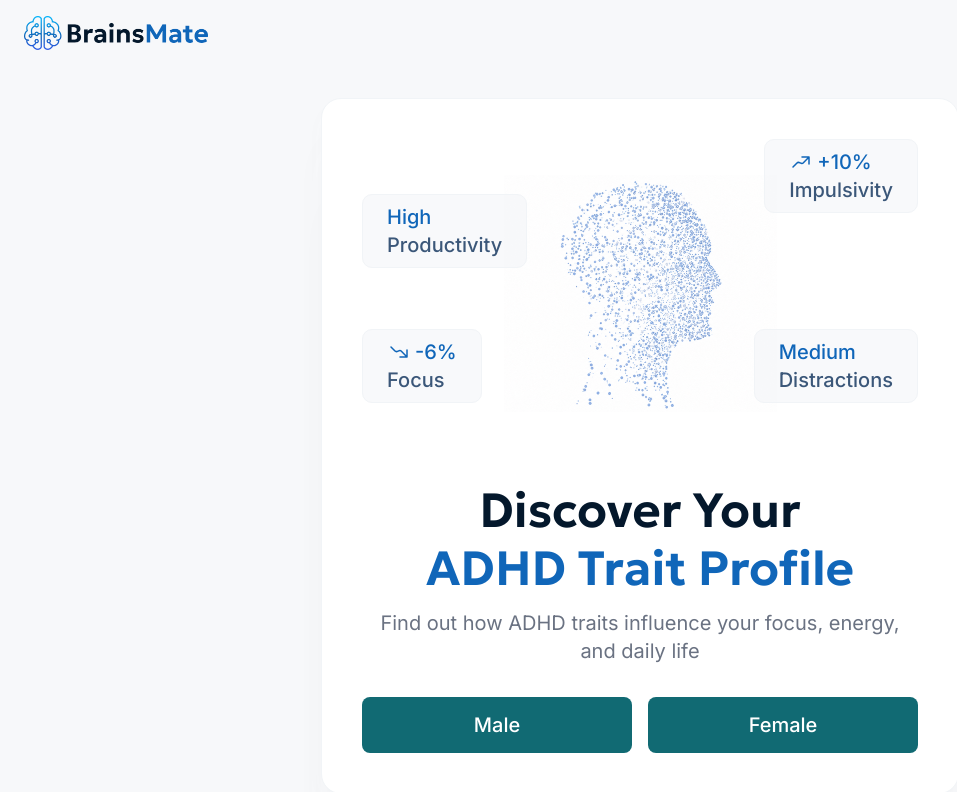
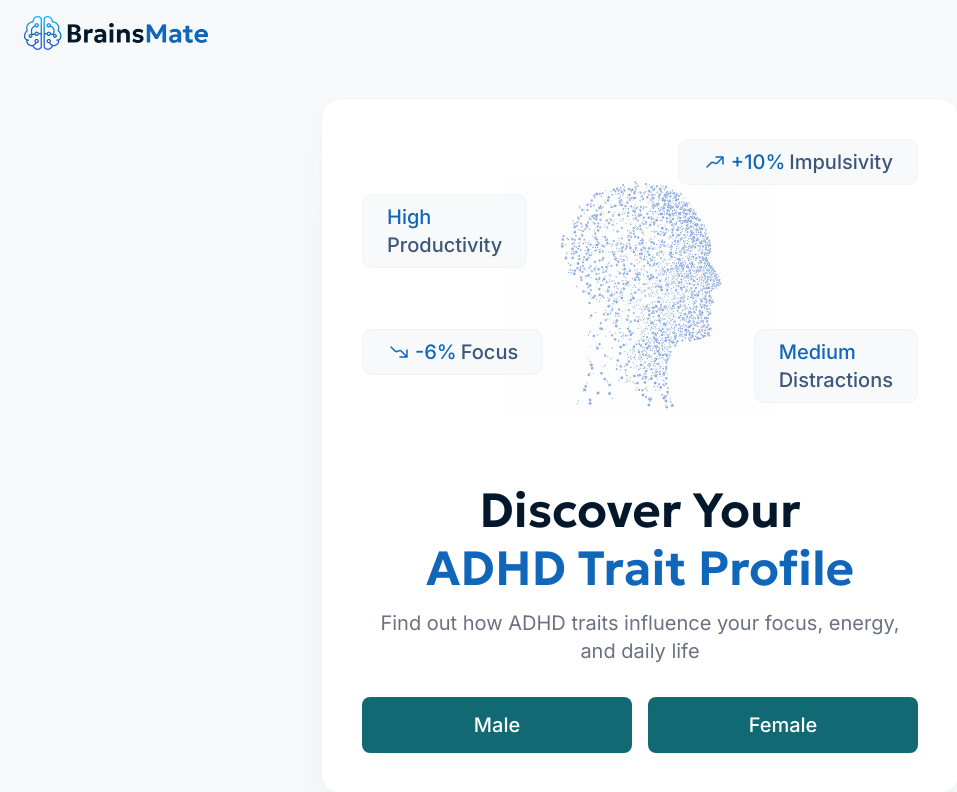
Before and after one commit to ilo667/adhdtest, a Next.js app in the folder frontend/: page / in a window 1280 px wide. Shown: the top 792 px of the page, without its empty margins (0-957 px from the left). Built offline with nearby package versions, Linux system fonts and the light colour scheme.

Commit message:
Landing: render icon tags on single line, two-word tags stacked

```diff
--- a/frontend/app/page.tsx
+++ b/frontend/app/page.tsx
@@ -8,11 +8,18 @@ function FloatingTag({ first, second, icon, style }: { first: string; second: st
       className="absolute flex flex-col rounded-[10px] px-6 py-2 border border-[#F1F4F7] whitespace-nowrap"
       style={{ background: "#F1F4F780", ...style }}
     >
-      <span className="flex items-center gap-1 font-medium text-[20px] leading-[28px] text-[#1066B9]">
-        {icon && <Image src={icon} alt="" width={24} height={24} aria-hidden />}
-        {first}
-      </span>
-      <span className="font-medium text-[20px] leading-[28px] text-[#3B5779]">{second}</span>
+      {icon ? (
+        <span className="flex items-center gap-1 font-medium text-[20px] leading-[28px]">
+          <Image src={icon} alt="" width={24} height={24} aria-hidden />
+          <span className="text-[#1066B9]">{first}</span>
+          <span className="text-[#3B5779]">{second}</span>
+        </span>
+      ) : (
+        <>
+          <span className="font-medium text-[20px] leading-[28px] text-[#1066B9]">{first}</span>
+          <span className="font-medium text-[20px] leading-[28px] text-[#3B5779]">{second}</span>
+        </>
+      )}
     </span>
   );
 }
```
